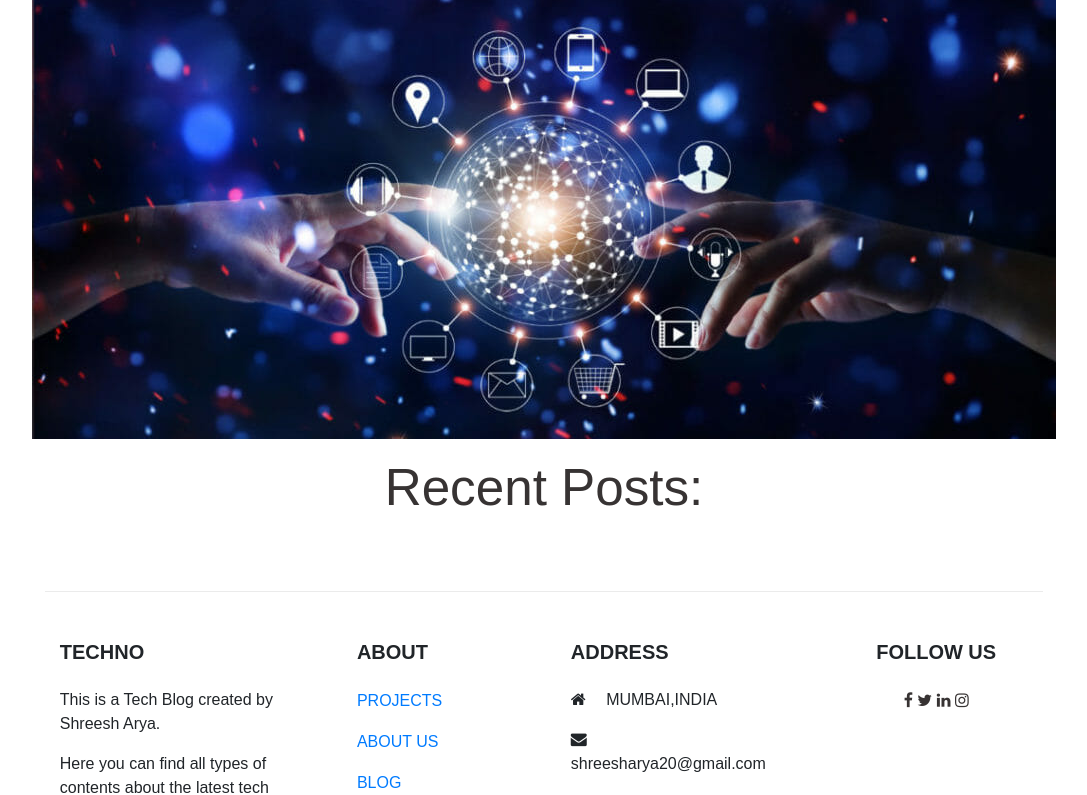
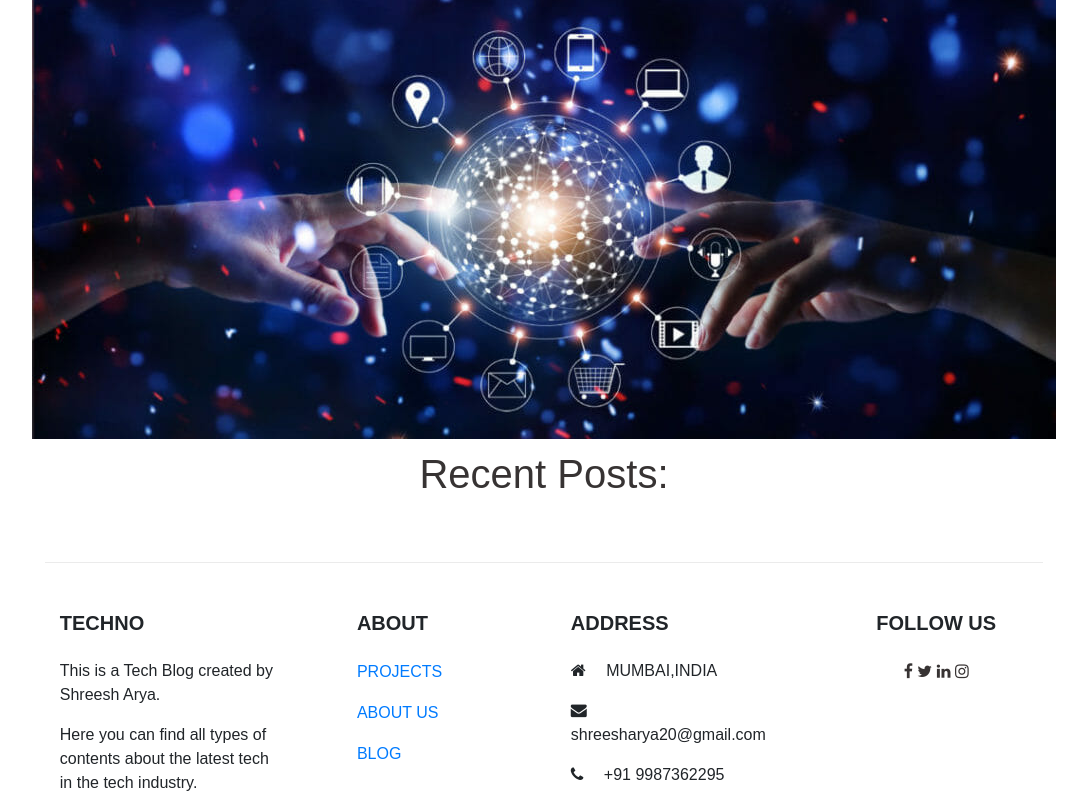
Before and after one commit to shreesh30/blog, a Django app: page / in a window 1280 px wide. Shown: the part 271-1066 px from the top of the page, without its empty margins (96-1183 px from the left). Run offline with Django 3.2, Linux system fonts and the light colour scheme; data that the repository does not hold is empty; some libraries are stand-ins or nearby versions; some web fonts are replaced.

Commit message:
blog  styling changed

```diff
--- a/templates/base.html
+++ b/templates/base.html
@@ -160,7 +160,7 @@
         font-family: 'Gotu', sans-serif;
         margin-bottom: 2%;
         text-align: center;
-        font-size: 4vw;
+
       }
 
 
--- a/templates/pages/index.html
+++ b/templates/pages/index.html
@@ -15,7 +15,7 @@
 
 
     <div id="recent_post_heading">
-        Recent Posts:
+        <h1>Recent Posts:</h1>
     </div>
           {%for recent_post in recent_posts%}
 
```
